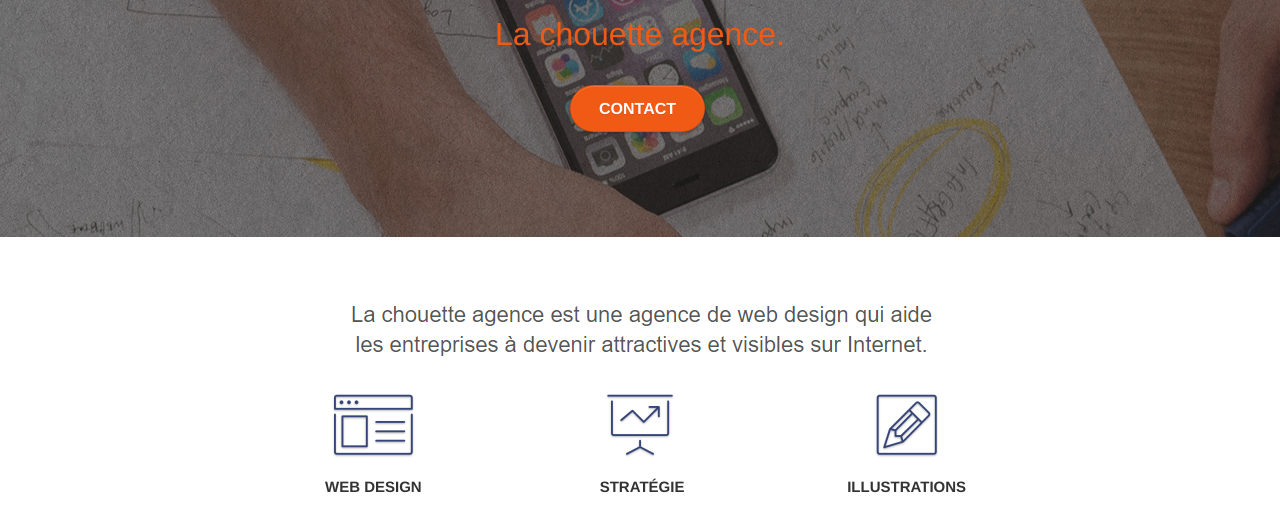
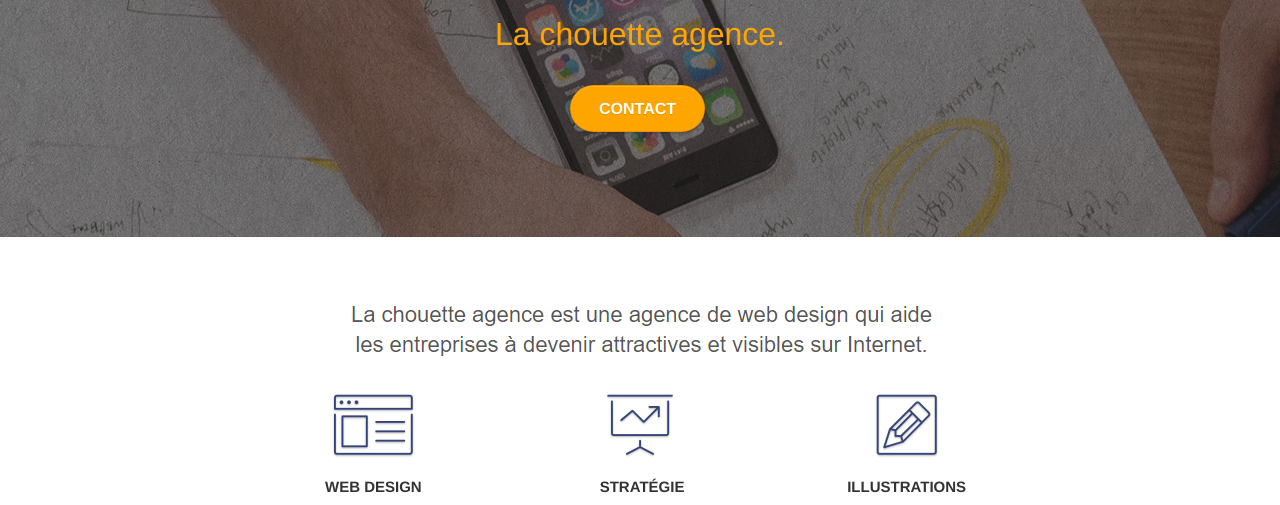
Before and after one commit to lunns06/MehdiDraoui_4_220122, a plain HTML site: page index.html in a window 1280 px wide. Shown: the part 295-800 px from the top of the page. Drawn offline with Linux system fonts and the light colour scheme.

Commit message:
contrast

```diff
--- a/style.css
+++ b/style.css
@@ -775,11 +775,11 @@ h4 {
 }
 
 .tc-white {
-    color: #f15a14!important;
+    color: orange!important;
 }
 
 .btn-atomic-tangerine {
-    background: #f15a14;
+    background: orange;
     color: #FFFFFF!important;
 }
 
```
